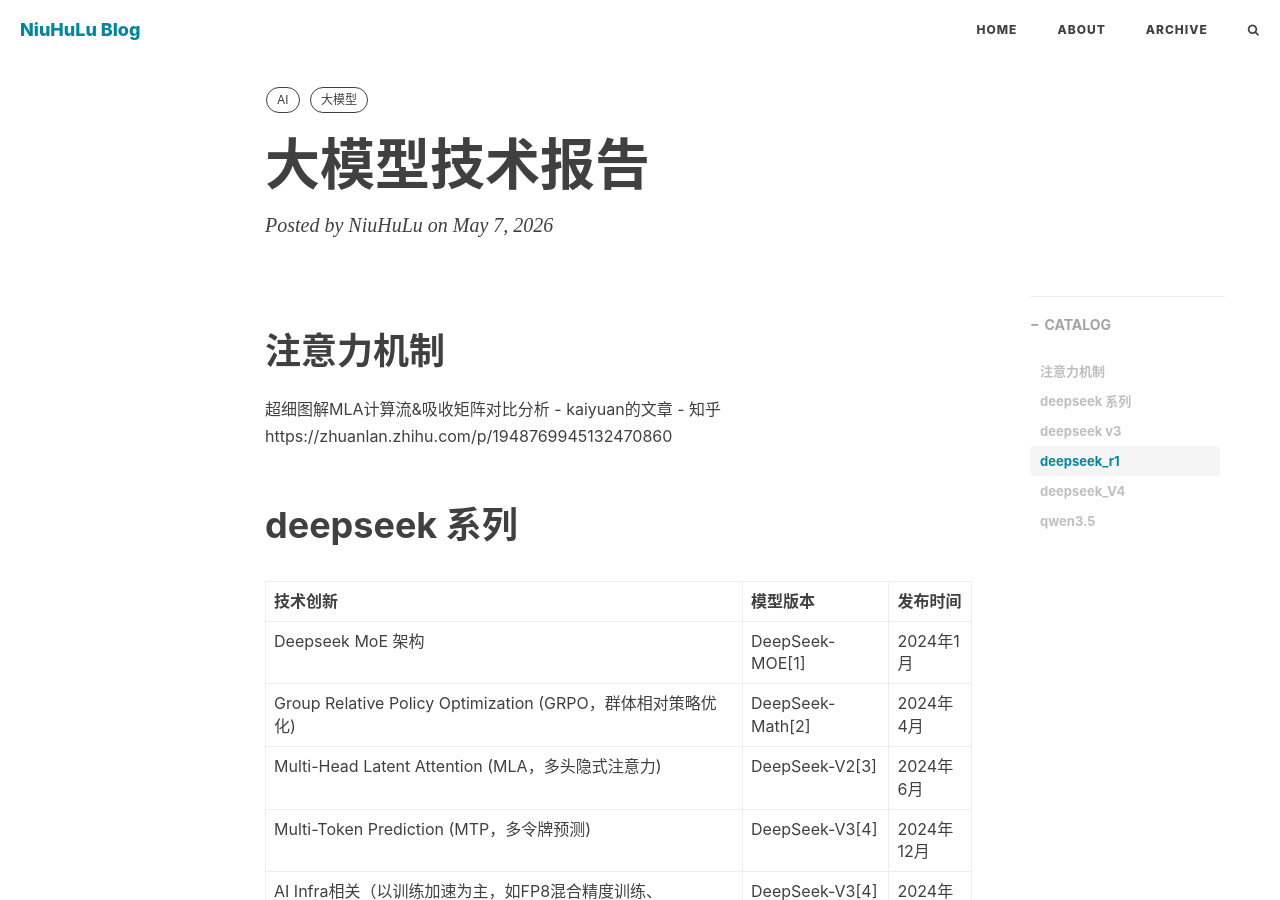
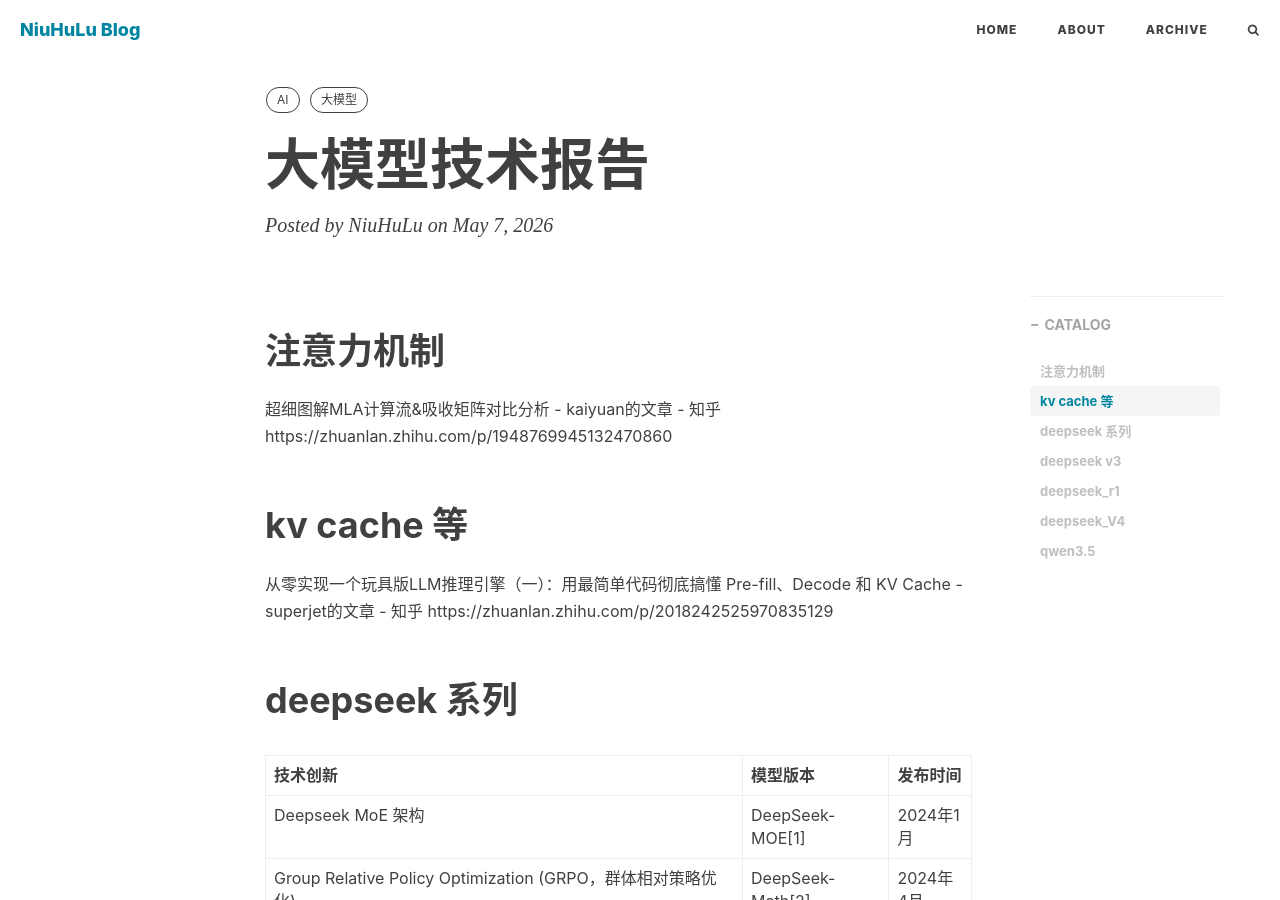
Before and after one commit to niuhuluzhihao/niuhuluzhihao.github.io, a Jekyll site: the page built from _posts/2026-05-07-大模型技术报告.md, in a window 1280 px wide and 900 px high. Built offline with Jekyll 4.4.1, drawn with Linux system fonts in a browser that asks for light colours; nearby versions of some CDN libraries; comment, search, counter and statistics services are not loaded.

Commit message:
解决github部署的问题

```diff
--- a/_posts/2026-05-07-大模型技术报告.md
+++ b/_posts/2026-05-07-大模型技术报告.md
@@ -15,6 +15,10 @@ tags:
 https://zhuanlan.zhihu.com/p/1948769945132470860
 
 
+# kv cache 等
+
+从零实现一个玩具版LLM推理引擎（一）：用最简单代码彻底搞懂 Pre-fill、Decode 和 KV Cache - superjet的文章 - 知乎
+https://zhuanlan.zhihu.com/p/2018242525970835129
 
 
 
```
Also changed, not shown: .github/workflows/jekyll-gh-pages.yml.
